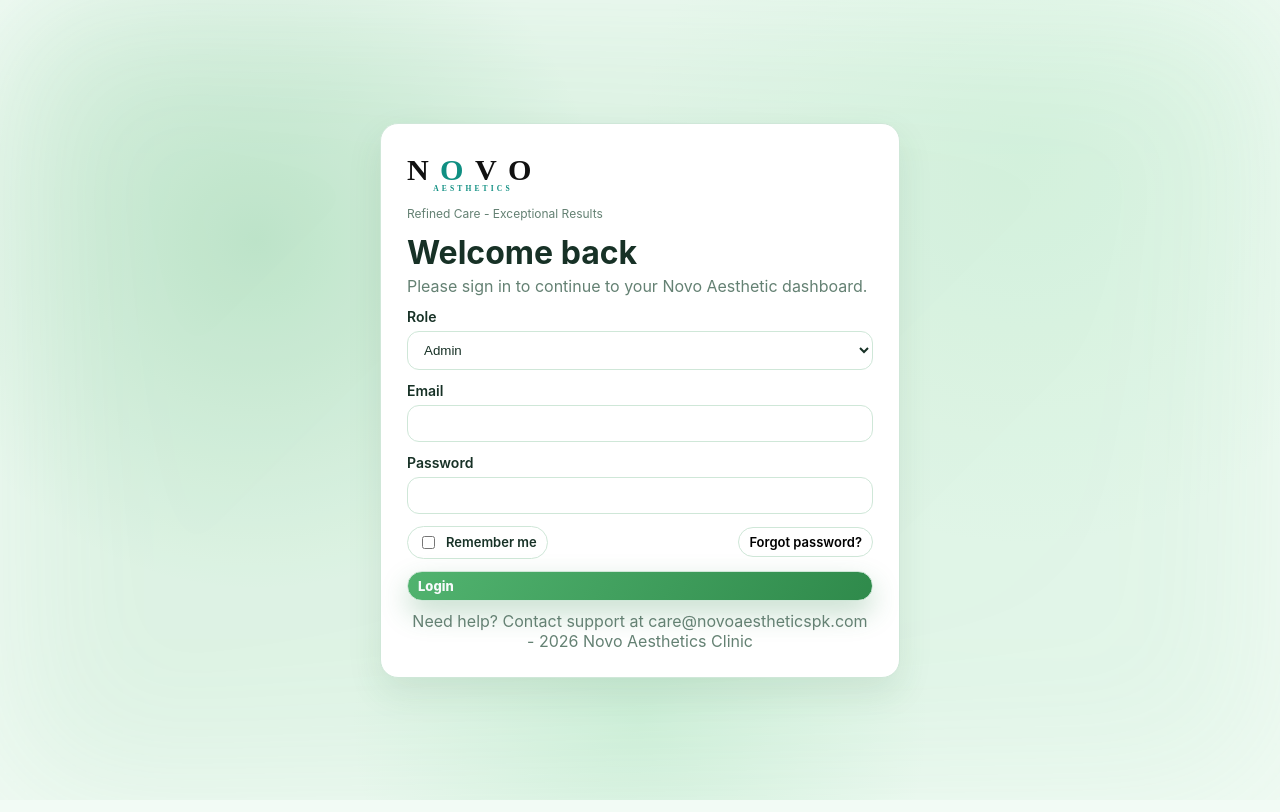
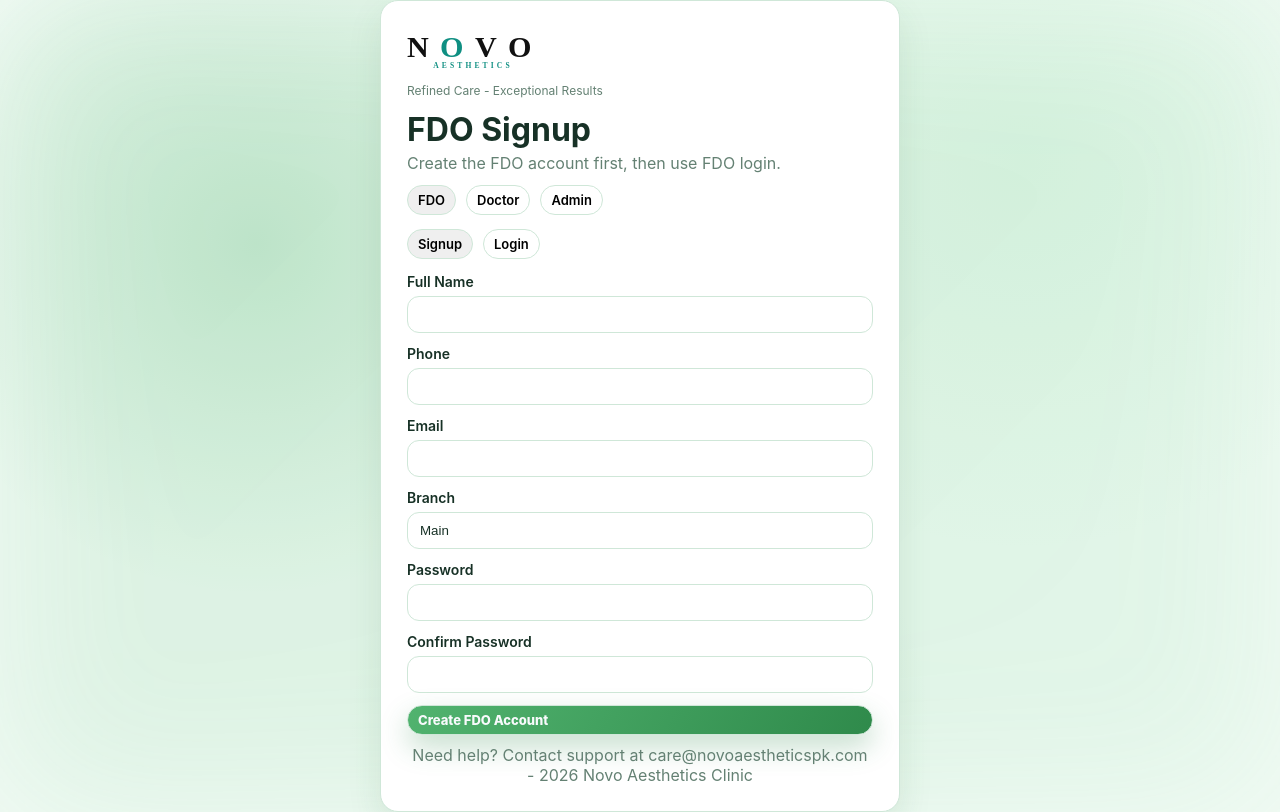
Before and after one commit to maqsoodjutt1479-crypto/Novoasthetics.com, a React (Vite) app: page /login in a window 1280 px wide. Built offline with nearby package versions, Linux system fonts and the light colour scheme; no server answers; the database is empty.

Commit message:
Separate FDO signup/login from doctor login

```diff
--- a/src/pages/Login.tsx
+++ b/src/pages/Login.tsx
@@ -9,13 +9,22 @@ const ADMIN_PASS = 'admin@nova123';
 
 export const LoginPage: React.FC = () => {
   const { setRole } = useAuth();
-  const { hydrate, verifyStaffCredentials } = useStaff();
+  const { hydrate, verifyStaffCredentials, registerStaffAccount } = useStaff();
   const navigate = useNavigate();
-  const [role, setRoleLocal] = useState<'admin' | 'doctor' | 'fdo'>('admin');
+  const [portal, setPortal] = useState<'admin' | 'doctor' | 'fdo'>('fdo');
+  const [fdoMode, setFdoMode] = useState<'login' | 'signup'>('signup');
   const [email, setEmail] = useState('');
   const [password, setPassword] = useState('');
   const [remember, setRemember] = useState(false);
   const [info, setInfo] = useState('');
+  const [signupForm, setSignupForm] = useState({
+    name: '',
+    phone: '',
+    email: '',
+    branch: 'Main',
+    password: '',
+    confirmPassword: '',
+  });
 
   useEffect(() => {
     void hydrate();
@@ -24,7 +33,7 @@ export const LoginPage: React.FC = () => {
   const handleSubmit = async (e: React.FormEvent) => {
     e.preventDefault();
     setInfo('');
-    if (role === 'admin') {
+    if (portal === 'admin') {
       if (email.trim().toLowerCase() !== ADMIN_EMAIL || password !== ADMIN_PASS) {
         setInfo('Invalid admin credentials.');
         return;
@@ -46,7 +55,7 @@ export const LoginPage: React.FC = () => {
       setInfo('Invalid email or password.');
       return;
     }
-    if (role === 'doctor') {
+    if (portal === 'doctor') {
       if (staffMember.role !== 'Doctor') {
         setInfo('This account is not a doctor. Use Doctor role to sign in as doctor.');
         return;
@@ -63,9 +72,71 @@ export const LoginPage: React.FC = () => {
     }
   };
 
+  const handleFdoSignup = async (e: React.FormEvent) => {
+    e.preventDefault();
+    setInfo('');
+    if (!signupForm.name.trim() || !signupForm.phone.trim() || !signupForm.email.trim()) {
+      setInfo('Name, phone, and email are required.');
+      return;
+    }
+    if (!signupForm.password || signupForm.password.length < 6) {
+      setInfo('Password must be at least 6 characters.');
+      return;
+    }
+    if (signupForm.password !== signupForm.confirmPassword) {
+      setInfo('Password and confirm password do not match.');
+      return;
+    }
+
+    const result = await registerStaffAccount({
+      name: signupForm.name,
+      phone: signupForm.phone,
+      email: signupForm.email,
+      password: signupForm.password,
+      role: 'FDO',
+      specialty: 'Front Desk',
+      branch: signupForm.branch,
+    });
+
+    if (result.error) {
+      setInfo(result.error);
+      return;
+    }
+
+    setEmail(signupForm.email.trim());
+    setPassword('');
+    setSignupForm({
+      name: '',
+      phone: '',
+      email: '',
+      branch: 'Main',
+      password: '',
+      confirmPassword: '',
+    });
+    setFdoMode('login');
+    setInfo('FDO account created. Now log in with your email and password.');
+  };
+
   const handleReset = () => {
     setInfo('Password reset link sent (mock). Check your email.');
   };
+
+  const headingTitle =
+    portal === 'admin'
+      ? 'Admin Login'
+      : portal === 'doctor'
+      ? 'Doctor Login'
+      : fdoMode === 'signup'
+      ? 'FDO Signup'
+      : 'FDO Login';
+  const headingText =
+    portal === 'admin'
+      ? 'Use the admin credentials to open the full dashboard.'
+      : portal === 'doctor'
+      ? 'Doctors sign in separately with their own email and password.'
+      : fdoMode === 'signup'
+      ? 'Create the FDO account first, then use FDO login.'
+      : 'Front desk officers sign in here with their own credentials.';
 
   return (
     <div className="auth-shell">
@@ -76,22 +147,97 @@ export const LoginPage: React.FC = () => {
             <div className="brand-subtitle">Refined Care - Exceptional Results</div>
           </div>
         <div className="auth-heading">
-          <h1>Welcome back</h1>
-          <p>Please sign in to continue to your Novo Aesthetic dashboard.</p>
+          <h1>{headingTitle}</h1>
+          <p>{headingText}</p>
         </div>
-        <form className="auth-form" onSubmit={handleSubmit}>
-          <label className="public-field">
-            <span>Role</span>
-            <select
-              className="input"
-              value={role}
-              onChange={(e) => setRoleLocal(e.target.value as 'admin' | 'doctor' | 'fdo')}
-            >
-              <option value="admin">Admin</option>
-              <option value="doctor">Doctor</option>
-              <option value="fdo">FDO</option>
-            </select>
-          </label>
+        <div className="filter-bar" style={{ marginBottom: 14 }}>
+          <button className={`pill ${portal === 'fdo' ? '' : 'pill--ghost'}`} type="button" onClick={() => setPortal('fdo')}>
+            FDO
+          </button>
+          <button className={`pill ${portal === 'doctor' ? '' : 'pill--ghost'}`} type="button" onClick={() => setPortal('doctor')}>
+            Doctor
+          </button>
+          <button className={`pill ${portal === 'admin' ? '' : 'pill--ghost'}`} type="button" onClick={() => setPortal('admin')}>
+            Admin
+          </button>
+        </div>
+
+        {portal === 'fdo' && (
+          <div className="filter-bar" style={{ marginBottom: 14 }}>
+            <button className={`pill ${fdoMode === 'signup' ? '' : 'pill--ghost'}`} type="button" onClick={() => setFdoMode('signup')}>
+              Signup
+            </button>
+            <button className={`pill ${fdoMode === 'login' ? '' : 'pill--ghost'}`} type="button" onClick={() => setFdoMode('login')}>
+              Login
+            </button>
+          </div>
+        )}
+
+        {portal === 'fdo' && fdoMode === 'signup' ? (
+          <form className="auth-form" onSubmit={handleFdoSignup}>
+            <label className="public-field">
+              <span>Full Name</span>
+              <input
+                className="input"
+                value={signupForm.name}
+                onChange={(e) => setSignupForm((current) => ({ ...current, name: e.target.value }))}
+                required
+              />
+            </label>
+            <label className="public-field">
+              <span>Phone</span>
+              <input
+                className="input"
+                value={signupForm.phone}
+                onChange={(e) => setSignupForm((current) => ({ ...current, phone: e.target.value }))}
+                required
+              />
+            </label>
+            <label className="public-field">
+              <span>Email</span>
+              <input
+                type="email"
+                className="input"
+                value={signupForm.email}
+                onChange={(e) => setSignupForm((current) => ({ ...current, email: e.target.value }))}
+                required
+              />
+            </label>
+            <label className="public-field">
+              <span>Branch</span>
+              <input
+                className="input"
+                value={signupForm.branch}
+                onChange={(e) => setSignupForm((current) => ({ ...current, branch: e.target.value }))}
+              />
+            </label>
+            <label className="public-field">
+              <span>Password</span>
+              <input
+                type="password"
+                className="input"
+                value={signupForm.password}
+                onChange={(e) => setSignupForm((current) => ({ ...current, password: e.target.value }))}
+                required
+              />
+            </label>
+            <label className="public-field">
+              <span>Confirm Password</span>
+              <input
+                type="password"
+                className="input"
+                value={signupForm.confirmPassword}
+                onChange={(e) => setSignupForm((current) => ({ ...current, confirmPassword: e.target.value }))}
+                required
+              />
+            </label>
+            <button className="pill auth-primary" type="submit">
+              Create FDO Account
+            </button>
+            {info && <div className="muted small">{info}</div>}
+          </form>
+        ) : (
+          <form className="auth-form" onSubmit={handleSubmit}>
           <label className="public-field">
             <span>Email</span>
             <input
@@ -122,10 +268,11 @@ export const LoginPage: React.FC = () => {
             </button>
           </div>
           <button className="pill auth-primary" type="submit">
-            Login
+            {portal === 'doctor' ? 'Doctor Login' : portal === 'admin' ? 'Admin Login' : 'FDO Login'}
           </button>
           {info && <div className="muted small">{info}</div>}
-        </form>
+          </form>
+        )}
         <div className="auth-footer muted small">
           Need help? Contact support at care@novoaestheticspk.com - 2026 Novo Aesthetics Clinic
         </div>
--- a/src/store/useStaff.ts
+++ b/src/store/useStaff.ts
@@ -23,6 +23,15 @@ type StaffState = {
   error: string | null;
   hydrate: () => Promise<void>;
   addStaff: (member: Omit<StaffMember, 'id'>) => StaffMember;
+  registerStaffAccount: (member: {
+    name: string;
+    phone: string;
+    email: string;
+    password: string;
+    role: Extract<StaffRole, 'Doctor' | 'FDO'>;
+    specialty?: string;
+    branch?: string;
+  }) => Promise<{ member: StaffMember | null; error: string | null }>;
   updateStatus: (id: string, status: StaffMember['status']) => void;
   removeStaff: (id: string) => void;
   /** Verify staff by email + password; returns member if valid, null otherwise */
@@ -58,6 +67,11 @@ const persistStaff = (rows: StaffMember[]) => {
   } catch (err) {
     console.error('Failed to persist staff', err);
   }
+};
+
+const createStaffId = (role: StaffRole) => {
+  const prefix = role === 'Doctor' ? 'D' : 'S';
+  return `${prefix}-${Date.now().toString(36).toUpperCase()}-${Math.floor(100 + Math.random() * 900)}`;
 };
 
 type StaffRow = {
@@ -96,7 +110,7 @@ const toRowPayload = (member: StaffMember) => ({
   password_hash: member.passwordHash ?? null,
 });
 
-export const useStaff = create<StaffState>((set) => ({
+export const useStaff = create<StaffState>((set, get) => ({
   staff: loadStaff(),
   isLoading: false,
   error: null,
@@ -123,10 +137,9 @@ export const useStaff = create<StaffState>((set) => ({
   addStaff: (member) => {
     let created: StaffMember | null = null;
     set((state) => {
-      const idPrefix = member.role === 'Doctor' ? 'D' : 'S';
       created = {
         ...member,
-        id: `${idPrefix}-${Math.floor(100 + Math.random() * 900)}`,
+        id: createStaffId(member.role),
       };
       const next = [created, ...state.staff];
       persistStaff(next);
@@ -140,6 +153,41 @@ export const useStaff = create<StaffState>((set) => ({
       });
     }
     return created!;
+  },
+  registerStaffAccount: async (member) => {
+    const email = member.email.trim().toLowerCase();
+    const duplicate = get().staff.find((row) => row.email.toLowerCase() === email);
+    if (duplicate) {
+      return { member: null, error: 'This email is already registered.' };
+    }
+
+    const passwordHash = await hashPassword(member.password);
+    const created: StaffMember = {
+      id: createStaffId(member.role),
+      name: member.name.trim(),
+      role: member.role,
+      phone: member.phone.trim(),
+      email,
+      specialty: member.specialty?.trim() || undefined,
+      branch: member.branch?.trim() || undefined,
+      status: 'Active',
+      passwordHash,
+    };
+
+    if (isSupabaseConfigured && supabase) {
+      const { error } = await supabase.from('staff').upsert(toRowPayload(created), { onConflict: 'id' });
+      if (error) {
+        return { member: null, error: error.message };
+      }
+    }
+
+    set((state) => {
+      const next = [created, ...state.staff];
+      persistStaff(next);
+      return { staff: next, error: null };
+    });
+
+    return { member: created, error: null };
   },
   updateStatus: (id, status) =>
     set((state) => {
```
